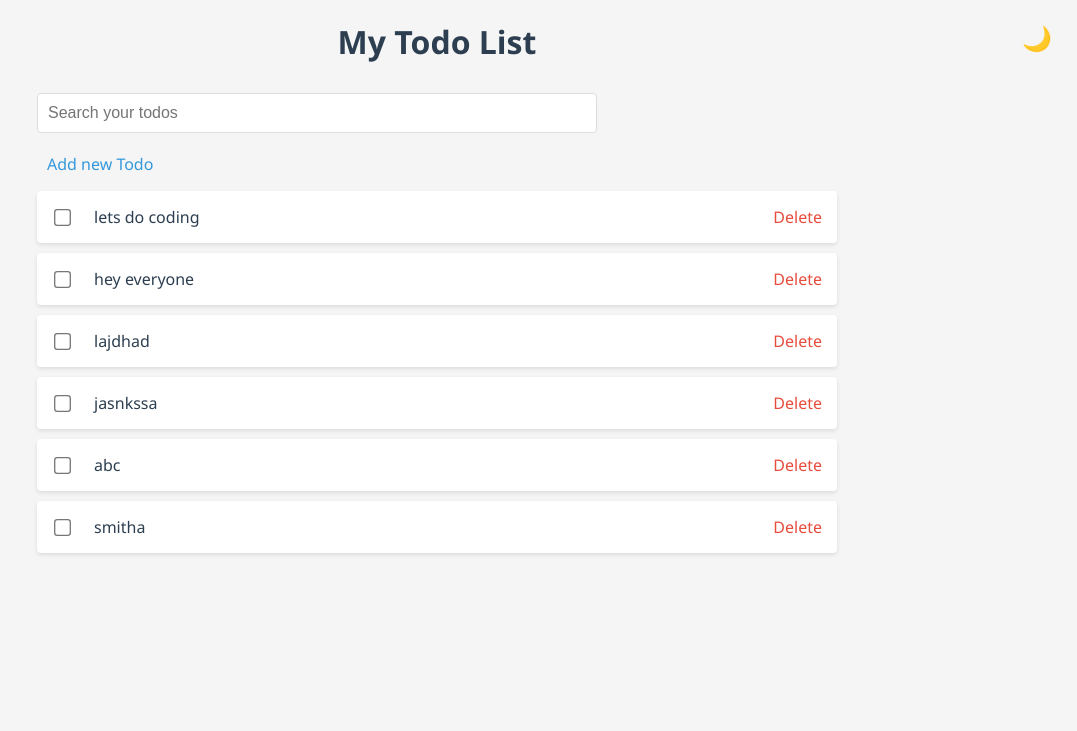
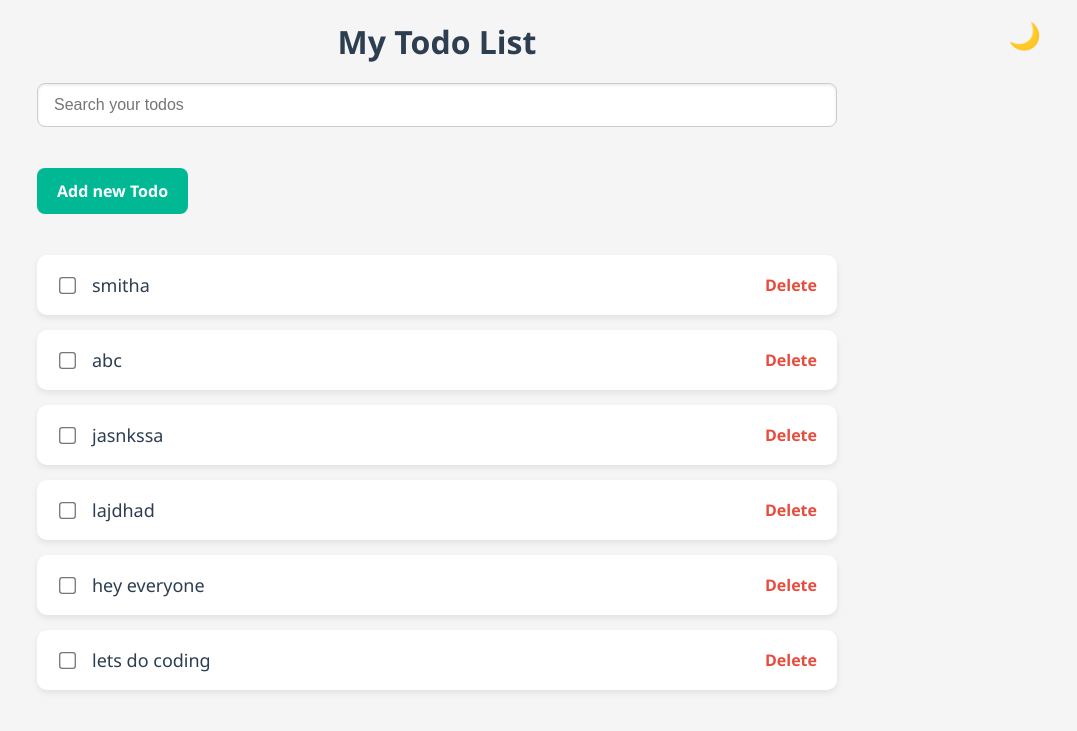
Before and after one commit to SmithaMeti/Todo-List-using-django, a Django app: page / in a window 1280 px wide. Shown: the top 731 px of the page, without its empty margins (203-1280 px from the left). Run offline with Django 5.2, Linux system fonts and the light colour scheme; data comes from the database, SQL or seed files in the repository; both versions use the stored data as it was after the commit.

Commit message:
Enhance UI/UX with improved styling and search functionality; implement theme toggle and update todo form

```diff
--- a/static/css/style.css
+++ b/static/css/style.css
@@ -1,12 +1,3 @@
-/* Basic styling for completed items */
-.completed-title {
-    text-decoration: line-through;
-    color: #888; /* Optional: grey out completed text */
-  }
-  body.dark-mode {
-    background-color: #1a1a1a; /* Dark background */
-    color: #f0f0f0; /* Light text color */
-  }
 body {
   font-family: "Segoe UI", Tahoma, Geneva, Verdana, sans-serif;
   max-width: 800px;
@@ -14,62 +5,55 @@
   padding: 20px;
   background-color: #f5f5f5;
   color: #333;
-    transition: all 0.3s ease;
+  transition: background-color 0.3s ease, color 0.3s ease;
 }
 
 body.dark-mode {
-    background-color: #1a1a1a;
+  background-color: #121212;
   color: #f0f0f0;
 }
 
 h1 {
   text-align: center;
   color: #2c3e50;
-    margin-bottom: 30px;
+  margin-bottom: 20px;
 }
 
 body.dark-mode h1 {
-    color: #ecf0f1;
+  color: #f0f0f0;
 }
 
-  input[type="text"] {
-    width: 70%;
-    padding: 10px;
-    margin-bottom: 20px;
-    border: 1px solid #ddd;
-    border-radius: 4px;
+form input[type="text"] {
+  width: 100%;
+  padding: 12px 16px;
+  margin-bottom: 25px;
+  border: 1px solid #ccc;
+  border-radius: 8px;
   font-size: 16px;
+  box-shadow: inset 0 1px 3px rgba(0,0,0,0.1);
+  transition: background 0.3s ease, color 0.3s ease;
 }
 
 body.dark-mode input[type="text"] {
-    background-color: #333;
+  background-color: #2c2c2c;
   color: #f0f0f0;
   border-color: #444;
 }
 
 button.theme {
+  position: absolute;
+  top: 20px;
+  right: 30px;
+  font-size: 26px;
   background: none;
   border: none;
-    font-size: 24px;
   cursor: pointer;
-    position: absolute;
-    top: 20px;
-    right: 20px;
-    padding: 5px;
+  color: #666;
+  transition: transform 0.2s ease;
 }
 
-  a {
-    text-decoration: none;
-    color: #3498db;
-    margin-left: 10px;
-  }
-
-  body.dark-mode a {
-    color: #5dade2;
-  }
-
-  a:hover {
-    text-decoration: underline;
+button.theme:hover {
+  transform: scale(1.1);
 }
 
 ul {
@@ -78,72 +62,96 @@
 }
 
 li {
-    background-color: white;
-    padding: 15px;
-    margin-bottom: 10px;
-    border-radius: 4px;
+  background-color: #ffffff;
+  padding: 18px 20px;
+  margin-bottom: 15px;
+  border-radius: 10px;
   display: flex;
   align-items: center;
-    box-shadow: 0 2px 4px rgba(0, 0, 0, 0.1);
+  justify-content: space-between;
+  box-shadow: 0 3px 6px rgba(0, 0, 0, 0.08);
+  transition: background-color 0.3s ease;
 }
 
 body.dark-mode li {
-    background-color: #2d2d2d;
-    box-shadow: 0 2px 4px rgba(0, 0, 0, 0.3);
-  }
-
-  input[type="checkbox"] {
-    margin-right: 15px;
-    transform: scale(1.3);
-    cursor: pointer;
+  background-color: #1e1e1e;
+  box-shadow: 0 3px 6px rgba(0, 0, 0, 0.4);
 }
 
 .todo-title {
   flex-grow: 1;
+  margin-left: 15px;
+  font-size: 18px;
   color: #2c3e50;
+  transition: color 0.3s ease;
+  text-decoration: none;
+}
+
+.todo-title:hover {
+  color:burlywood;
 }
 
 body.dark-mode .todo-title {
-    color: #ecf0f1;
+  color: #f0f0f0;
 }
 
-  /* .completed-title {
-    text-decoration: line-through;
-    color: #95a5a6 !important;
-  } */
+body.dark-mode .todo-title:hover {
+  color:darkkhaki;
+}
 
 .completed-title {
   text-decoration: line-through;
-    color: gray;
+  color: #95a5a6;
 }
 
-
-  a[href*="delete"] {
+.delete {
   color: #e74c3c;
+  margin-left: 15px;
+  font-weight: bold;
+  transition: color 0.2s ease;
+  text-decoration: none;
 }
 
-  body.dark-mode a[href*="delete"] {
+.delete:hover {
+  color: #c0392b;
+  text-decoration: underline;
+}
+
+body.dark-mode.delete {
   color: #ff6b6b;
 }
 
-  a[href*="add_todo"] {
+.add-btn {
   display: inline-block;
-    background-color: #2ecc71;
+  background-color: #00b894;
   color: white;
-    padding: 10px 15px;
-    border-radius: 4px;
-    margin-bottom: 20px;
+  padding: 12px 20px;
+  border-radius: 8px;
+  font-size: 16px;
+  text-align: center;
+  margin-bottom: 25px;
+  text-decoration: none;
+  font-weight: 600;
+  transition: background-color 0.3s ease;
 }
 
-  body.dark-mode a[href*="add_todo"] {
-    background-color: #27ae60;
+.add-btn:hover {
+  background-color: #219653;
 }
 
-  a[href*="add_todo"]:hover {
-    background-color: #27ae60;
-    text-decoration: none;
+.completed-checkbox {
+  transform: scale(1.3);
+  cursor: pointer;
+  accent-color: #27ae60;
 }
 
-  body.dark-mode a[href*="add_todo"]:hover {
-    background-color: #219653;
+body.dark-mode .completed-checkbox {
+  accent-color: #2ecc71;
 }
+li:hover {
+  background-color: #f0f8ff;
+}
+
+body.dark-mode li:hover {
+  background-color: #2a2a2a;
+}
--- a/static/js/script.js
+++ b/static/js/script.js
@@ -1,125 +1,31 @@
 document.addEventListener("DOMContentLoaded", function () {
-  const themeToggle = document.querySelector(".theme"); // Select the button
-  const body = document.body; // Select the body element directly
-
-  // --- 1. Load theme preference from localStorage on page load ---
-  const savedTheme = localStorage.getItem("themePreference"); // Use a consistent key
-  console.log("Loaded theme preference:", savedTheme); // For debugging
+  const themeToggle = document.querySelector(".theme");
+  const body = document.body;
+  const savedTheme = localStorage.getItem("themePreference");
 
   if (savedTheme === "dark") {
-    // If the saved preference is 'dark', apply the dark mode class immediately
     body.classList.add("dark-mode");
+    if (themeToggle) themeToggle.textContent = "☀️";
+  } else {
+    if (themeToggle) themeToggle.textContent = "🌙";
   }
-  // If savedTheme is null, 'light', or anything else, the default CSS (light mode) applies,
-  // so we don't need an else block here unless you specifically save 'light'.
 
-  // --- 2. Add click listener to toggle and save ---
   if (themeToggle && body) {
-    // Check if both elements were found
     themeToggle.addEventListener("click", () => {
-      // Toggle the 'dark-mode' class on the BODY element
       body.classList.toggle("dark-mode");
 
-      // After toggling, check the *new* state of the body class
       if (body.classList.contains("dark-mode")) {
-        // If dark mode is now active, save 'dark' preference
         localStorage.setItem("themePreference", "dark");
-        console.log("Saved theme preference: dark"); // For debugging
+        themeToggle.textContent = "☀️";
       } else {
-        // If dark mode is no longer active, save 'light' preference
         localStorage.setItem("themePreference", "light");
-        console.log("Saved theme preference: light"); // For debugging
-        // Alternatively, you could use localStorage.removeItem('themePreference');
-        // if you prefer not to save 'light' explicitly.
+        themeToggle.textContent = "🌙";
       }
     });
   } else {
     console.error("Button with class 'theme' or the body element not found!");
   }
 });
-
-// // Get all checkboxes with the class 'completed-checkbox'
-// const checkboxes = document.querySelectorAll(".completed-checkbox");
-
-// // Add an event listener to each checkbox
-// checkboxes.forEach((checkbox) => {
-//   checkbox.addEventListener("change", function () {
-//     // Get the primary key from the parent li element's data-pk attribute
-//     const todoPk = this.closest("li").dataset.pk;
-//     console.log(todoPk);
-//     // Get the corresponding title element
-//     const todoTitle = this.closest("li").querySelector(".todo-title");
-//     console.log(todoTitle);
-//     // Determine the new completed status
-//     const isCompleted = this.checked;
-//     console.log(isCompleted);
-
-//     // Toggle the 'completed-title' class on the title element immediately
-//     if (isCompleted) {
-//       todoTitle.classList.add("completed-title");
-//     } else {
-//       todoTitle.classList.remove("completed-title");
-//     }
-
-//     // Send an AJAX request to the backend to update the status
-//     // You'll need to include CSRF token for POST requests
-//     // This example assumes you have a way to get the CSRF token,
-//     // e.g., from a cookie or a hidden input field.
-//     // A common way in Django is to use {% csrf_token %} in a form
-//     // and get its value, or get it from the cookie.
-//     // For simplicity, let's assume you can get it like this:
-//     const csrftoken = getCookie("csrftoken"); // You need to define getCookie function
-
-//     fetch(`/toggle_complete/${todoPk}`, {
-//       // Use the correct URL path
-//       method: "POST",
-//       headers: {
-//         "Content-Type": "application/json",
-//         "X-CSRFToken": csrftoken, // Include the CSRF token
-//       },
-//       body: JSON.stringify({ completed: isCompleted }),
-//     })
-//       .then((response) => {
-//         if (!response.ok) {
-//           // If the server response is not OK, revert the UI change
-//           this.checked = !isCompleted; // Revert checkbox state
-//           if (isCompleted) {
-//             todoTitle.classList.remove("completed-title");
-//           } else {
-//             todoTitle.classList.add("completed-title");
-//           }
-//           console.error("Failed to update todo status on the server.");
-//         }
-//       })
-//       .catch((error) => {
-//         // Handle network errors
-//         this.checked = !isCompleted; // Revert checkbox state
-//         if (isCompleted) {
-//           todoTitle.classList.remove("completed-title");
-//         } else {
-//           todoTitle.classList.add("completed-title");
-//         }
-//         console.error("Error sending update request:", error);
-//       });
-//   });
-// });
-
-// // Helper function to get CSRF cookie value
-// function getCookie(name) {
-//   let cookieValue = null;
-//   if (document.cookie && document.cookie !== "") {
-//     const cookies = document.cookie.split(";");
-//     for (let i = 0; i < cookies.length; i++) {
-//       const cookie = cookies[i].trim();
-//       // Does this cookie string begin with the name we want?
-//       if (cookie.substring(0, name.length + 1) === name + "=") {
-//         cookieValue = decodeURIComponent(cookie.substring(name.length + 1));
-//         break;
-//       }
-//     }
-//   }
-//   return cookieValue;
-// }
 
 
 document.addEventListener("DOMContentLoaded", function () {
--- a/templates/index.html
+++ b/templates/index.html
@@ -10,9 +10,11 @@
   </head>
   <body>
     <h1>My Todo List</h1>
-    <input type="text" placeholder="Search your todos" /><br />
+    <form action="" method="GET">
+      <input type="text" placeholder="Search your todos" name="q" value="{{filter}}"/><br />
+    </form>
     <button class="theme">🌙</button>
-    <a href="{% url 'add_todo' %}">Add new Todo</a>
+    <a href="{% url 'add_todo' %}" class="add-btn">Add new Todo</a> <br>
     <ul>
       {% for todo in todos %}
       <li data-pk="{{ todo.pk }}">
@@ -31,8 +33,10 @@
           href="{% url 'details' todo.pk %}"
           >{{ todo.title }}</a
         >
-        <a href="{% url 'delete_todo' todo.pk %}">Delete</a>
+        <a href="{% url 'delete_todo' todo.pk %}" class="delete">Delete</a>
       </li>
+      {% empty %}
+      <h1>No todos found</h1>
       {% endfor %}
     </ul>
     <input type="hidden" id="csrf-token" value="{{ csrf_token }}" />
--- a/todos/views.py
+++ b/todos/views.py
@@ -6,18 +6,26 @@ from django.http import JsonResponse
 import json
 # Create your views here.
 def todo_list(request):
-    todos = Todo.objects.all()
-    return render(request,'index.html',{'todos':todos})
+    filter_query = request.GET.get('q', '')
+    if filter_query:
+        todos = Todo.objects.filter(title__icontains = filter_query).order_by('-created_at')
+    else:
+        todos = Todo.objects.all().order_by('-created_at')
+
+    return render(request, 'index.html', {
+        'todos': todos,
+        'filter': filter_query
+    })
+
 
 def add_todo(request):
     if request.method == 'POST':
         title = request.POST['title']
         description = request.POST['description']
 
-        # if not title:
-        #     print('Title cannot be empty...!!!')
-        #     return render(request,'add_todo.html',{'error':'Title is required','title':title,'description':description})
-
+        if not title:
+            print('Title cannot be empty...!!!')
+            return render(request,'add_todo.html',{'error':'Title is required','title':title,'description':description})
         new_todo = Todo(
             title = title, description = description
         )
@@ -47,22 +55,6 @@ def delete_todo(request,pk):
     todos.delete()
     return redirect('todo_list')
 
-# @require_POST
-# def toggle_complete(request, pk):
-#     todo = Todo.objects.get(id=pk)
-#         # Parse the JSON body of the request
-#     data = json.loads(request.body)
-#     print(data)
-#     is_completed = data.get('completed')
-#     print(is_completed)
-#     if is_completed is not None:
-#         todo.completed = is_completed
-#         todo.save()
-#             # Return a success JSON response
-#         return JsonResponse({'status': 'success', 'completed': todo.completed})
-#     else:
-#         return JsonResponse({'status': 'error', 'message': 'Invalid data provided'}, status=400)
-
 
 @require_POST
 def toggle_complete(request, pk):
```
Also changed, not shown: templates/update.html (+23 -29 lines), db.sqlite3. Lines whose indentation alone changed are shown as unchanged.
